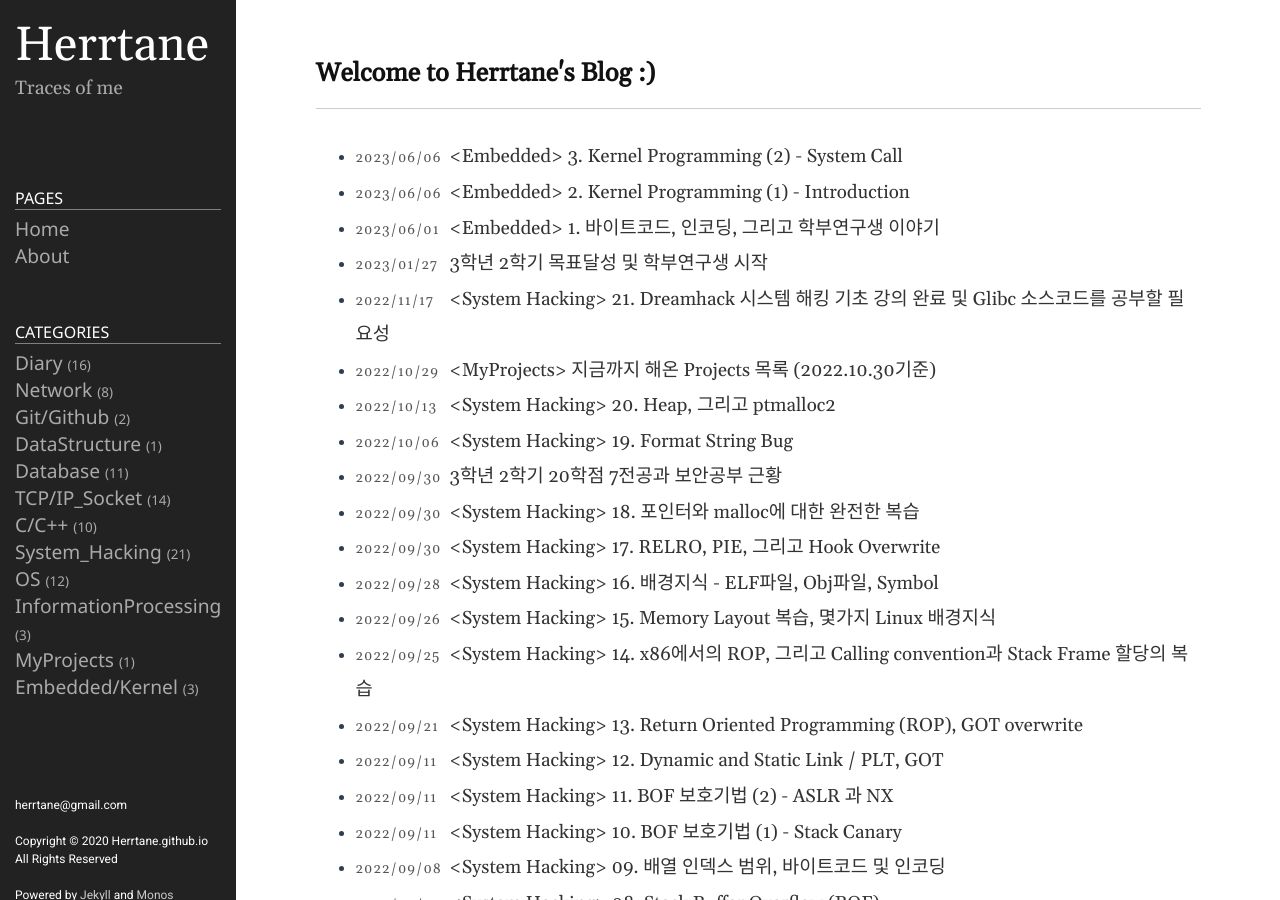
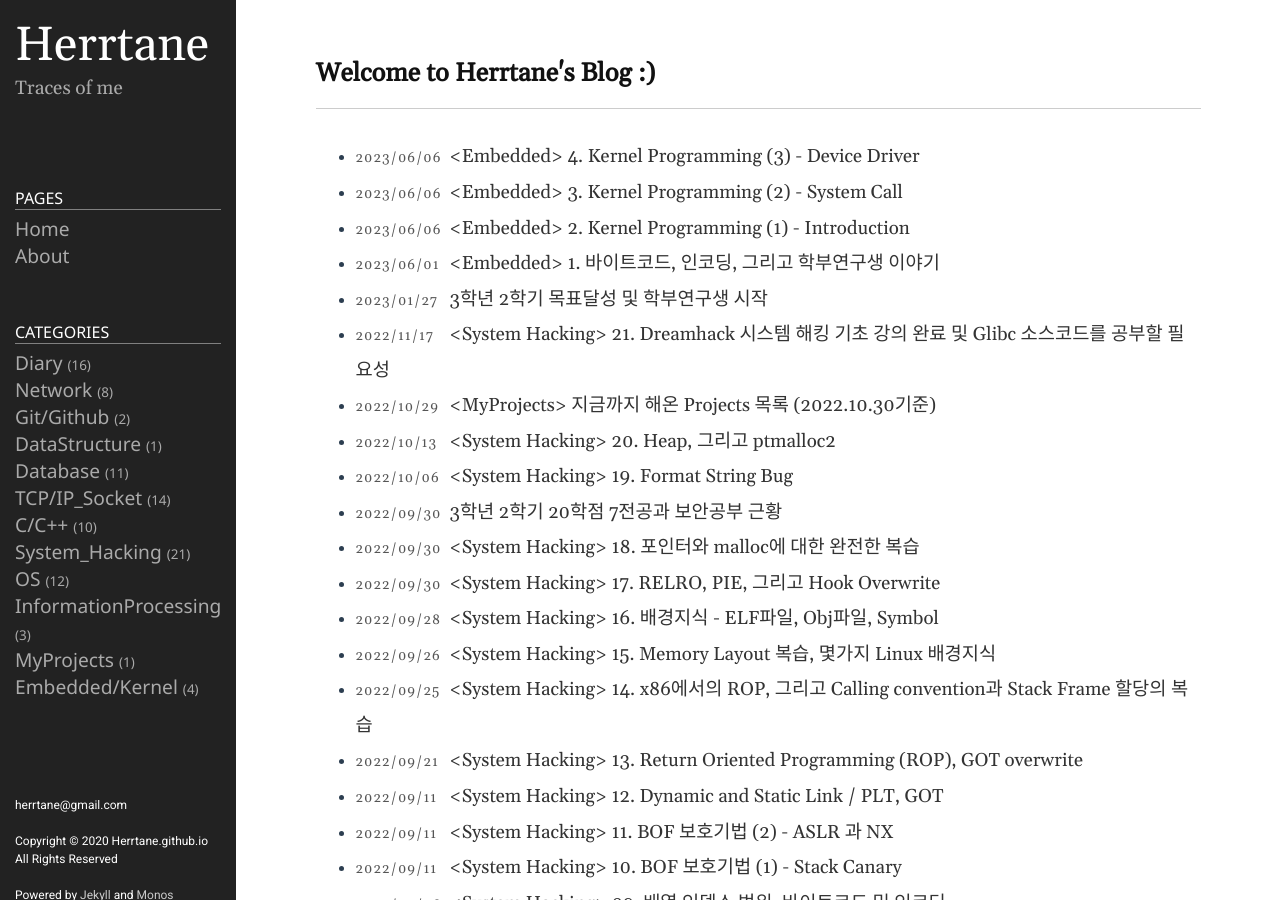
Before and after one commit to Herrtane/Herrtane.github.io, a Jekyll site: the page built from index.md, in a window 1280 px wide and 900 px high. Built offline with Jekyll 4.4.1, drawn with Linux system fonts in a browser that asks for light colours; part of the change alters nothing that is shown.

Commit message:
Post Embedded

````diff
--- /dev/null
+++ b/_posts/Embedded/2023-06-06-embedded-devicedriver.markdown
@@ -0,0 +1,60 @@
+---
+layout: post
+title: <Embedded> 4. Kernel Programming (3) - Device Driver
+date: 2023-06-06 14:31:23 +0900
+category: Embedded/Kernel
+comments: true
+---
+
+## IO Protection
+
+OS 내용을 복습하자면, Hardware Protection에는 크게 3종류가 있다.
+
+1. CPU Protection : 하나의 User Process가 무한 루프 등으로 독점하지 못하도록 Kernel이 Timer interrupt를 특정 주기마다 발생시켜서 자동으로 제어를 Kernel에게 넘기도록 감시하는 방법
+2. Memory Protection : 프로세스가 자신에게 할당되지 않은 메모리 영역을 참조하려고 시도할 때 fault를 발생시키는 Protection 방법. Paging에서 valid/invalid bit를 사용하는 것도 하나의 예.
+3. IO Protection : Application은 User mode에서 OS에 IO 제어를 요청하도록 하여, Dual Mode Operation을 통해 IO 제어를 Protection하는 방법. 번외로, **WiringPi와 /dev/mem**같은 경우, 원래 IO Protection에 위배되지만, Linux에서는 Super User일 경우 예외적으로 허용.
+
+이 중 IO Protection의 경우, Device Driver의 존재 의의라고 볼 수 있다.
+
+## Kernel Programming - Device Driver
+
+Device Driver는 특정 디바이스를 제어하는 커널 소프트웨어이다. Application Program은 특정 하드웨어에 대한 제어를 커널에 요청하고, 커널이 해당 Device Driver를 호출하여 처리한다. 이때, Application Program은 file IO system call을 통해 Device Driver에 요청하고, special device file을 통해 특정 디바이스를 지정한다.
+
+### Special Device File
+
+Linux는 시스템의 디바이스를 /dev/ 디렉토리 내의 Special File를 통해 접근한다. **Regular file의 목적이 데이터를 저장**하는 데 있다면, **이들은 디바이스에 대한 정보 (디바이스 타입, 주 번호, 부 번호)를 제공**한다.
+
+```
+mknod /dev/ttyS4 c 4 68
+```
+
+- mknod : 드문 경우, 사용자가 직접 장치 파일을 만들어줘야 하는 경우가 생기는데, 이럴 때 mknod 명령어를 통해 직접 장치 파일을 생성한다.
+- p는 FIFO 파일, c는 character device, b는 block device이다.
+- Character device : Keyboard, console과 같이, Device를 파일처럼 접근하여 직접 RW를 수행한다. Character 단위로 데이터 송수신.
+- Block device : HDD, CD-ROM과 같이, File system을 기반으로 Random access가 가능한 디바이스이다. Block 단위로 데이터 송수신.
+- 주 번호, 부 번호
+
+### Module Programming
+
+- 리눅스 커널이 부팅된 후 커널 모듈을 동적으로 추가하거나 제거할 수 있으며, 별도의 재부팅이나 커널 컴파일이 필요하지 않다.
+- Device Driver의 경우, 리눅스 커널의 DDI (Device Driver Interface)에 준하여 작성되어야 한다.
+
+```
+insmod
+rmmod
+lsmod
+depmod
+modprobe
+```
+
+```c
+static struct file_operations fops = {
+    .owner          = THIS_MODULE,
+    .open           = led_open,
+    .release        = led_release,
+    .write          = led_write,
+    .unlocked_ioctl = led_ioctl,
+};
+```
+
+위의 fops struct는 내가 수업시간 과제때 작성했던 Raspberry Pi Led GPIO 제어 Device Driver의 코드 중 일부이다. 해당 struct에 내가 구현할 Interface를 기입해야 한다. 그 외의 자세한 코드는 기회가 될 때 다루도록 하겠다.
--- a/_posts/Embedded/2023-06-06-embedded-syscall.markdown
+++ b/_posts/Embedded/2023-06-06-embedded-syscall.markdown
@@ -40,7 +40,6 @@ int mysyscall(int n, int m){
     return syscall(__NR_mysyscall, n, m);
 }
 
-
 // Application.c
 #include <stdio.h>
 #include <unistd.h>
````
Also changed, not shown: 1 other file.
